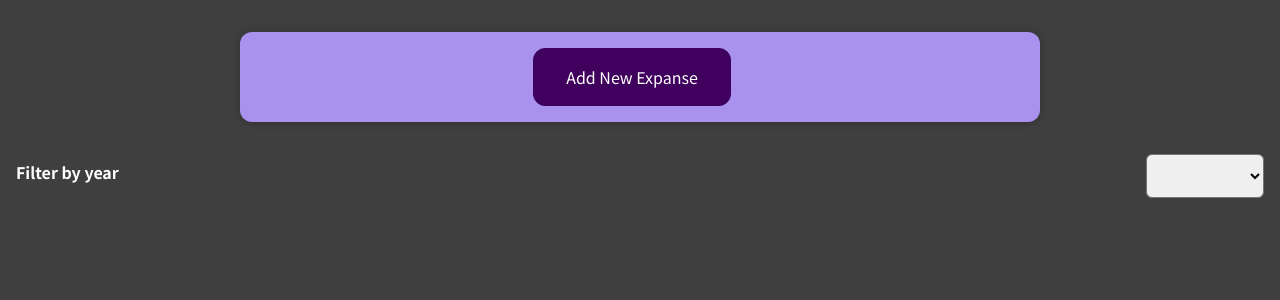
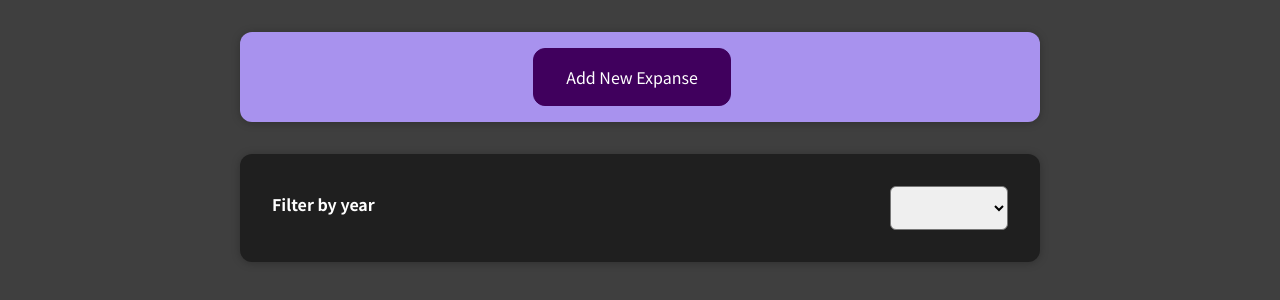
Before and after one commit to TomorProcessor/moneySpendTracker, a React (Create React App) app in the folder moneyspendtracker/: page / in a window 1280 px wide. Shown: the top 300 px of the page. Built offline with nearby package versions, Linux system fonts and the light colour scheme.

Commit message:
card and expenses class

```diff
--- /dev/null
+++ b/moneyspendtracker/src/Card.css
@@ -0,0 +1,4 @@
+.card {
+    border-radius: 12px;
+    box-shadow: 0 1px 8px rgba(0, 0, 0, 0.25);
+}
--- /dev/null
+++ b/moneyspendtracker/src/expenses/Expenses.css
@@ -0,0 +1,7 @@
+.expenses {
+    padding: 1rem;
+    background-color: rgb(31, 31, 31);
+    margin: 2rem auto;
+    width: 50rem;
+    max-width: 95%;
+}
--- /dev/null
+++ b/moneyspendtracker/src/expenses/Expenses.tsx
@@ -0,0 +1,13 @@
+import './Expenses.css';
+import '../Card.css';
+import ExpensesFilter from "../expansesfilter/ExpensesFilter";
+
+function Expenses() {
+    return (
+      <div className="expenses card">
+          <ExpensesFilter/>
+      </div>
+    );
+}
+
+export default Expenses;
--- a/moneyspendtracker/src/index.tsx
+++ b/moneyspendtracker/src/index.tsx
@@ -4,7 +4,7 @@
 import NewExpanse from "./newexpanse/NewExpanse";
 import store from "./StoreReducer";
 import { Provider } from "react-redux";
-import ExpensesFilter from "./expansesfilter/ExpensesFilter";
+import Expenses from "./expenses/Expenses";
 
 const root = ReactDOM.createRoot(
   document.getElementById('root') as HTMLElement
@@ -13,7 +13,7 @@
   <React.StrictMode>
       <Provider store={store}>
         <NewExpanse />
-          <ExpensesFilter />
+          <Expenses />
       </Provider>
   </React.StrictMode>
 );
```
